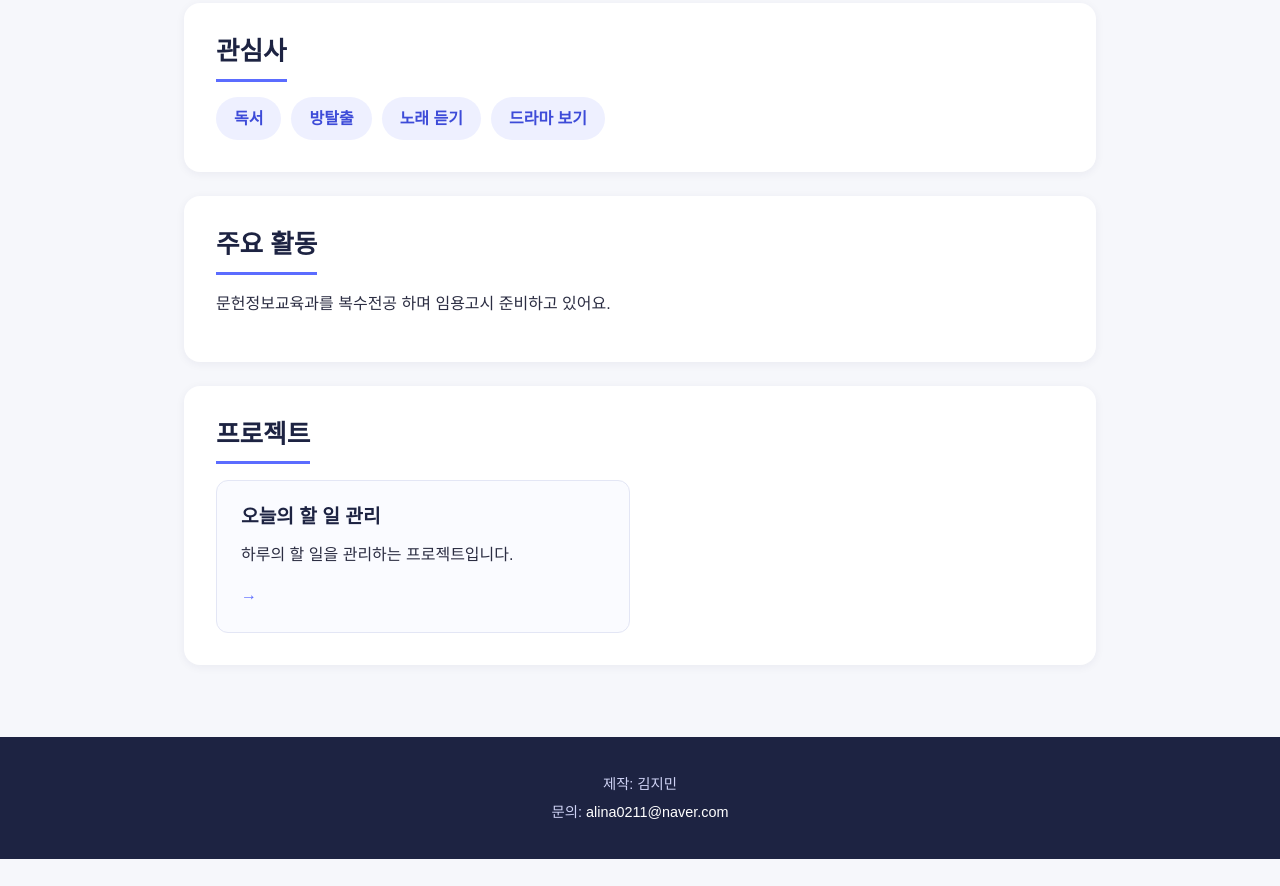
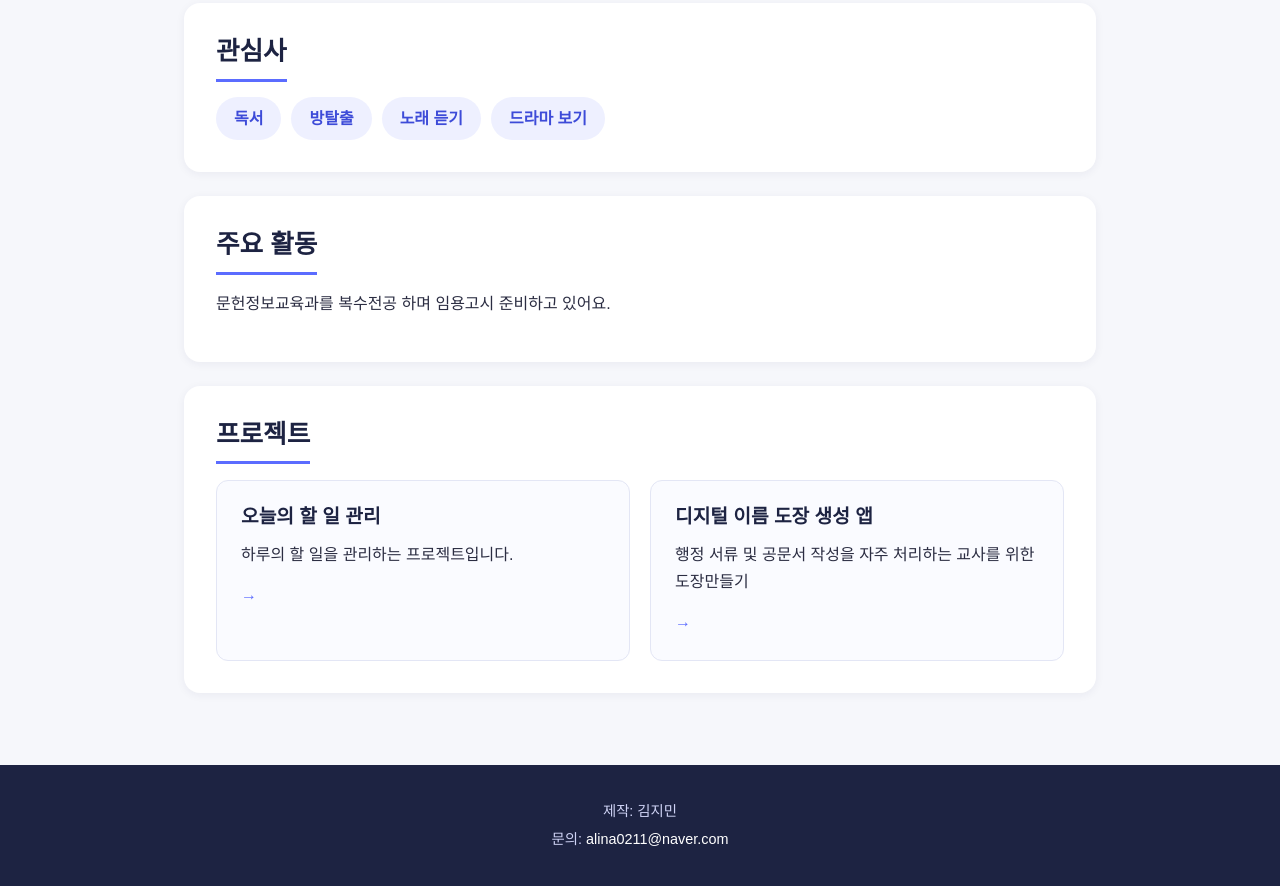
Before and after one commit to k1mjimin/my-webpage, a plain HTML site: page index.html in a window 1280 px wide. Shown: the part 637-1523 px from the top of the page. Before the commit the page ends 1496 px from the top, so only its background shows below. Drawn offline with Linux system fonts and the light colour scheme.

Commit message:
Update index.html

```diff
--- a/index.html
+++ b/index.html
@@ -202,6 +202,13 @@
           <a href="https://claude.ai/artifact/4S9hWAmRCHADs8NWJLZk6o"target="_blank"> →</a><!-- file: -->
         </article>
 
+        <article id="project-todo" class="project-item">
+          <h3>디지털 이름 도장 생성 앱</h3>
+          <p>행정 서류 및 공문서 작성을 자주 처리하는 교사를 위한 도장만들기</p>
+          <a class="project-link" href="file:///C:/Users/LISE-28/Downloads/korean_stamp_generator.html" target="_blank">
+            →</a><!-- file: -->
+        </article>
+
         <!-- 프로젝트 추가 시 위 article을 복사해 id만 변경 -->
 
       </div>
```
